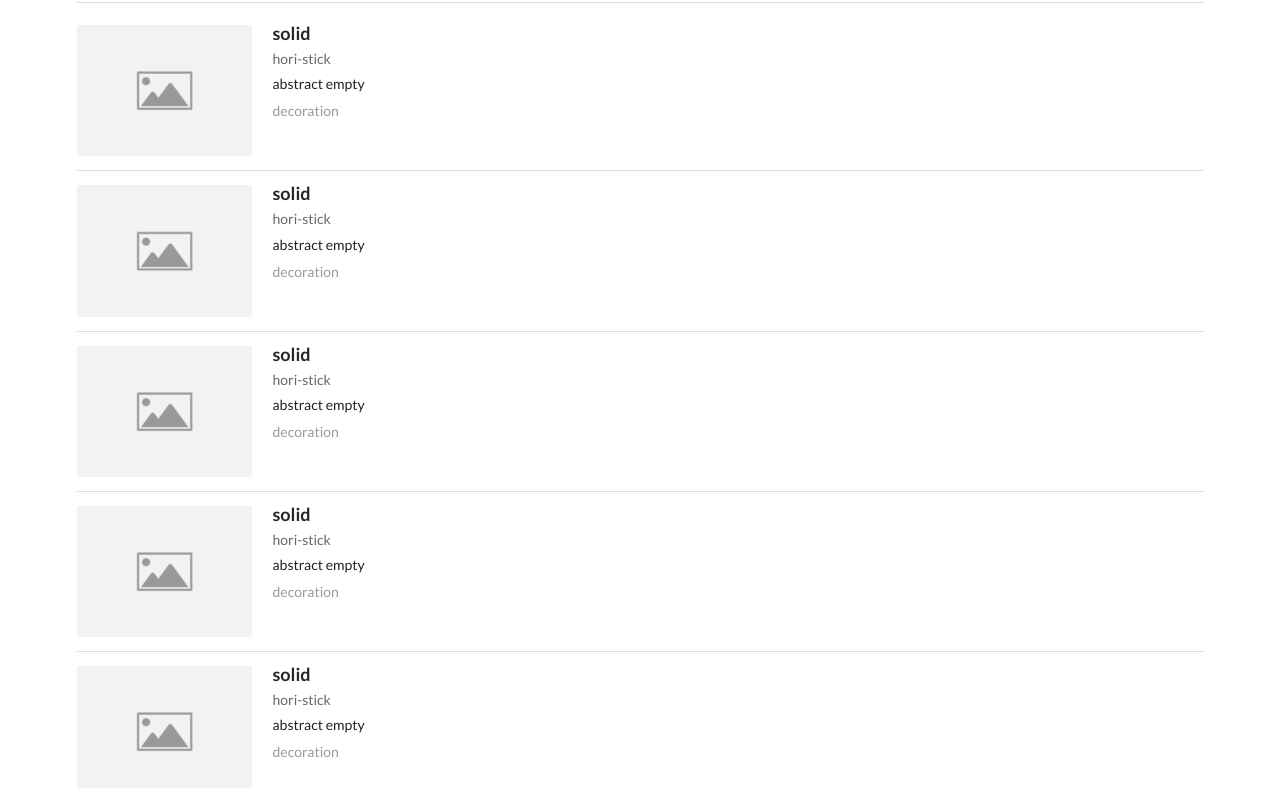
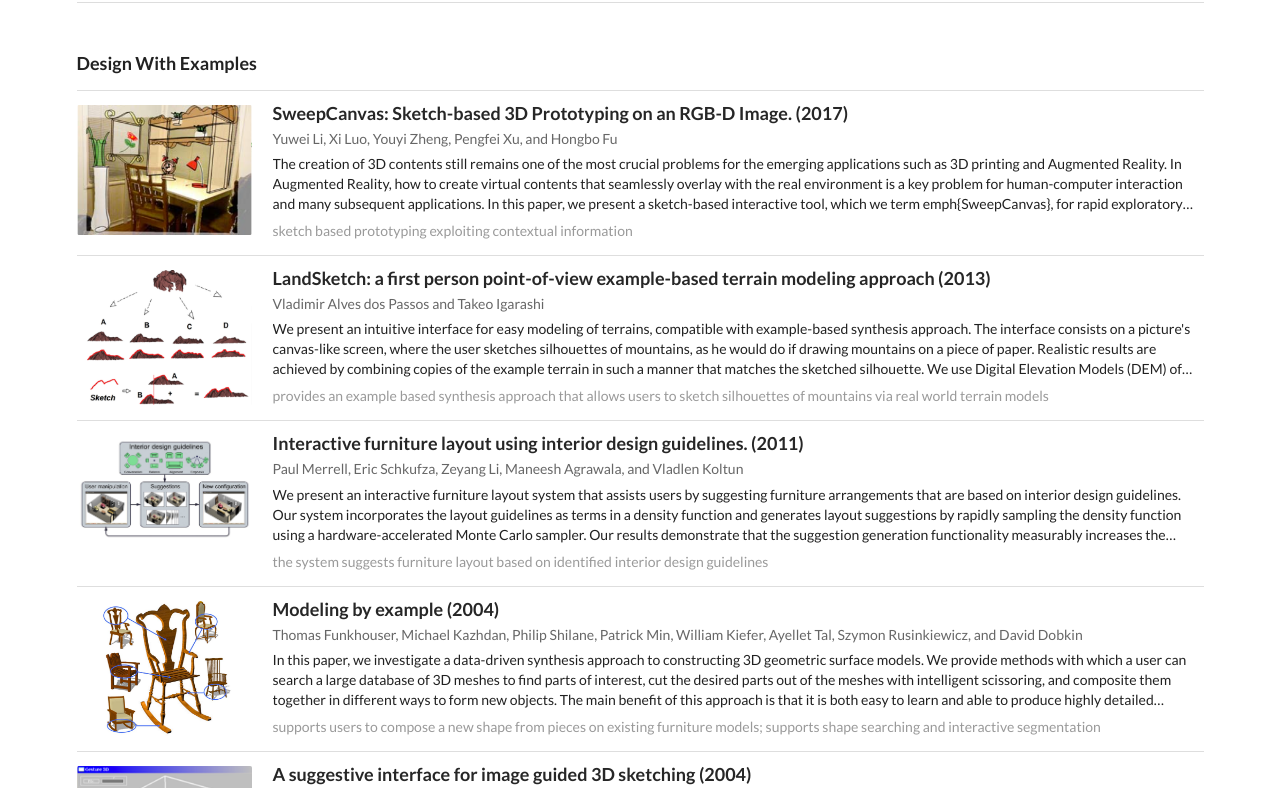
Before and after one commit to hanteng1/Related-Work, a plain HTML site: page index.html in a window 1280 px wide. Shown: the part 108-896 px from the top of the page. Drawn offline with nearby package versions, Linux system fonts and the light colour scheme.

Commit message:
to add more examples

```diff
--- a/examples.json
+++ b/examples.json
@@ -1,19 +1,36 @@
-{"papers" : {
-	"1" : { "title" : "solid", "authors" : "hori-stick", "abstract" : "none", "summary" : "decoration", "image" : "/images/image.png"},
-    "2" : { "title" : "solid", "authors" : "hori-stick", "abstract" : "none", "summary" : "decoration", "image" : "/images/image.png"},
-    "3" : { "title" : "solid", "authors" : "hori-stick", "abstract" : "none", "summary" : "decoration", "image" : "/images/image.png"},
-    "4" : { "title" : "solid", "authors" : "hori-stick", "abstract" : "none", "summary" : "decoration", "image" : "/images/image.png"},
-    "5" : { "title" : "solid", "authors" : "hori-stick", "abstract" : "none", "summary" : "decoration", "image" : "/images/image.png"},
-    "6" : { "title" : "solid", "authors" : "hori-stick", "abstract" : "none", "summary" : "decoration", "image" : "/images/image.png"},
-    "7" : { "title" : "solid", "authors" : "hori-stick", "abstract" : "none", "summary" : "decoration", "image" : "/images/image.png"},
-    "8" : { "title" : "solid", "authors" : "hori-stick", "abstract" : "none", "summary" : "decoration", "image" : "/images/image.png"},
-    "9" : { "title" : "solid", "authors" : "hori-stick", "abstract" : "none", "summary" : "decoration", "image" : "/images/image.png"},
-    "10" : { "title" : "solid", "authors" : "hori-stick", "abstract" : "none", "summary" : "decoration", "image" : "/images/image.png"},
-    "11" : { "title" : "solid", "authors" : "hori-stick", "abstract" : "none", "summary" : "decoration", "image" : "/images/image.png"},
-    "12" : { "title" : "solid", "authors" : "hori-stick", "abstract" : "none", "summary" : "decoration", "image" : "/images/image.png"},
-    "13" : { "title" : "solid", "authors" : "hori-stick", "abstract" : "none", "summary" : "decoration", "image" : "/images/image.png"},
-    "14" : { "title" : "solid", "authors" : "hori-stick", "abstract" : "none", "summary" : "decoration", "image" : "/images/image.png"},
-    "15" : { "title" : "solid", "authors" : "hori-stick", "abstract" : "none", "summary" : "decoration", "image" : "/images/image.png"},
-    "16" : { "title" : "solid", "authors" : "hori-stick", "abstract" : "none", "summary" : "decoration", "image" : "/images/image.png"}
+{"Design With Examples" : {
+	"1" : { "year" : "2004", "title" : "Modeling by example", "authors" : "Thomas Funkhouser, Michael Kazhdan, Philip Shilane, Patrick Min, William Kiefer, Ayellet Tal, Szymon Rusinkiewicz, and David Dobkin", "abstract" : "In this paper, we investigate a data-driven synthesis approach to constructing 3D geometric surface models. We provide methods with which a user can search a large database of 3D meshes to find parts of interest, cut the desired parts out of the meshes with intelligent scissoring, and composite them together in different ways to form new objects. The main benefit of this approach is that it is both easy to learn and able to produce highly detailed geometric models -- the conceptual design for new models comes from the user, while the geometric details come from examples in the database. The focus of the paper is on the main research issues motivated by the proposed approach: (1) interactive segmentation of 3D surfaces, (2) shape-based search to find 3D models with parts matching a query, and (3) composition of parts to form new models. We provide new research contributions on all three topics and incorporate them into a prototype modeling system. Experience with our prototype system indicates that it allows untrained users to create interesting and detailed 3D models.",
+        "summary" : "supports users to compose a new shape from pieces on existing furniture models; supports shape searching and interactive segmentation", "image" : "/images/model_by_example.png"},
+    "2" : {"year" : "2004", "title" : "A suggestive interface for image guided 3D sketching", "authors" : "Steve Tsang, Ravin Balakrishnan, Karan Singh, and Abhishek Ranjan", "abstract" : "We present an image guided pen-based suggestive interface for sketching 3D wireframe models. Rather than starting from a blank canvas, existing 2D images of similar objects serve as a guide to the user. Image based filters enable attraction, smoothing, and resampling of input curves, and allows for their selective application using pinning and gluing techniques. New input strokes also invoke suggestions of relevant geometry that can be used, reducing the need to explicitly draw all parts of the new model. All suggestions appear in-place with the model being built, in the user's focal attention space. A curve matching algorithm seamlessly augments basic suggestions with more complex ones from a database populated with previously used geometry. The interface also incorporates gestural command input, and interaction techniques for camera controls that enable smooth transitions between orthographic and perspective views.",
+        "summary" : "integrates existing 2D image to guide users when sketching 3D models", "image" : "/images/image_guided_sketch.png"},
+    "3" : {"year" : "2013", "title" : "LandSketch: a first person point-of-view example-based terrain modeling approach", "authors" : "Vladimir Alves dos Passos and Takeo Igarashi", "abstract" : "We present an intuitive interface for easy modeling of terrains, compatible with example-based synthesis approach. The interface consists on a picture's canvas-like screen, where the user sketches silhouettes of mountains, as he would do if drawing mountains on a piece of paper. Realistic results are achieved by combining copies of the example terrain in such a manner that matches the sketched silhouette. We use Digital Elevation Models (DEM) of real world terrains as source data, and a weighted sum function to continually combine the heights.",
+        "summary" : "provides an example based synthesis approach that allows users to sketch silhouettes of mountains via real world terrain models", "image" : "/images/landsketch.png"},
+    "4" : {"year" : "2011", "title" : "Interactive furniture layout using interior design guidelines. ", "authors" : "Paul Merrell, Eric Schkufza, Zeyang Li, Maneesh Agrawala, and Vladlen Koltun", "abstract" : "We present an interactive furniture layout system that assists users by suggesting furniture arrangements that are based on interior design guidelines. Our system incorporates the layout guidelines as terms in a density function and generates layout suggestions by rapidly sampling the density function using a hardware-accelerated Monte Carlo sampler. Our results demonstrate that the suggestion generation functionality measurably increases the quality of furniture arrangements produced by participants with no prior training in interior design.",
+        "summary" : "the system suggests furniture layout based on identified interior design guidelines", "image" : "/images/furniture_layout_using_guidelines.png"},
+    "5" : {"year" : "2017", "title" : "SweepCanvas: Sketch-based 3D Prototyping on an RGB-D Image.", "authors" : "Yuwei Li, Xi Luo, Youyi Zheng, Pengfei Xu, and Hongbo Fu", "abstract" : "The creation of 3D contents still remains one of the most crucial problems for the emerging applications such as 3D printing and Augmented Reality. In Augmented Reality, how to create virtual contents that seamlessly overlay with the real environment is a key problem for human-computer interaction and many subsequent applications. In this paper, we present a sketch-based interactive tool, which we term emph{SweepCanvas}, for rapid exploratory 3D modeling on top of an RGB-D image. Our aim is to offer end-users a simple yet efficient way to quickly create 3D models on an image. We develop a novel sketch-based modeling interface, which takes a pair of user strokes as input and instantly generates a curved 3D surface by sweeping one stroke along the other. A key enabler of our system is an optimization procedure that extracts pairs of spatial planes from the context to position and sweep the strokes. We demonstrate the effectiveness and power of our modeling system on various RGB-D data sets and validate the use cases via a pilot study.",
+        "summary" : "sketch based prototyping exploiting contextual information", "image" : "/images/sweepcanvas.png"}
+    },
+
+    "Exploratory Design Tool" : {
+        "1" : {"year" : "2001", "title" : "A suggestive interface for 3D drawing", "authors" : "Takeo Igarashi and John F. Hughes", "abstract" : "This paper introduces a new type of interface for 3D drawings that improves the usability of gestural interfaces and augments typical command-based modeling systems. In our suggestive interface, the user gives hints about a desired operation to the system by highlighting related geometric components in the scene. The system then infers possible operations based on the hints and presents the results of these operations as small thumbnails. The user completes the editing operation simply by clicking on the desired thumbnail. The hinting mechanism lets the user specify geometric relations among graphical components in the scene, and the multiple thumbnail suggestions make it possible to define many operations with relatively few distinct hint patterns. The suggestive interface system is implemented as a set of suggestion engines working in parallel, and is easily extended by adding customized engines. Our prototype 3D drawing system, Chateau, shows that a suggestive interface can effectively support construction of various 3D drawings.",
+            "summary" : "infers possible next operatons based on hints provided by users", "image" : "/images/suggestive_interface.png"},
+        "2" : {"year" : "2012", "title" : "Guided Exploration of Physically Valid Shapes for Furniture Design", "authors" : "Nobuyuki Umetani, Takeo Igarashi, and Niloy J. Mitra", "abstract" : "Geometric modeling and the physical validity of shapes are traditionally considered independently. This makes creating aesthetically pleasing yet physically valid models challenging. We propose an interactive design framework for efficient and intuitive exploration of geometrically and physically valid shapes. During any geometric editing operation, the proposed system continuously visualizes the valid range of the parameter being edited. When one or more constraints are violated after an operation, the system generates multiple suggestions involving both discrete and continuous changes to restore validity. Each suggestion also comes with an editing mode that simultaneously adjusts multiple parameters in a coordinated way to maintain validity. Thus, while the user focuses on the aesthetic aspects of the design, our computational design framework helps to achieve physical realizability by providing active guidance to the user. We demonstrate our framework on plank-based furniture design with nail-joint and frictional constraints. We use our system to design a range of examples, conduct a user study, and also fabricate a physical prototype to test the validity and usefulness of the system.",
+            "summary" : "guided users to explore physically valid shapes suggested by the system", "image" : "/images/guided_furniture.png"},
+        "3" : {"year" : "2018", "title" : "Forte: User-Driven Generative Design", "authors" : "Xiang 'Anthony' Chen, Ye Tao, Guanyun Wang, Runchang Kang, Tovi Grossman, Stelian Coros, and Scott E. Hudson", "abstract" : "Low-cost fabrication machines (e.g., 3D printers) offer the promise of creating custom-designed objects by a range of users. To maximize performance, generative design methods such as topology optimization can automatically optimize properties of a design based on high-level specifications. Though promising, such methods require people to map their design ideas--often unintuitively--to a small number of mathematical input parameters, and the relationship between those parameters and a generated design is often unclear, making it difficult to iterate a design. We present Forte, a sketch-based, real-time interactive tool for people to directly express and iterate on their designs via 2D topology optimization. Users can ask the system to add structures, provide a variation with better performance, or optimize internal material layouts. Users can globally control how much to 'deviate' from the initial sketch, or perform local suggestive editing, which interactively prompts the system to update based on the new information. Design sessions with 10 participants demonstrate that Forte empowers designers to create and explore a range of optimized designs with custom forms and styles.",
+            "summary" : "users explore optimizated topology of 3D objects by sketching their intentions", "image" : "/images/forte.png"},
+        "4" : {"year" : "2017", "title" : "DreamSketch: Early Stage 3D Design Explorations with Sketching and Generative Design", "authors" : "Rubaiat Habib Kazi, Tovi Grossman, Hyunmin Cheong, Ali Hashemi, and George Fitzmaurice", "abstract" : "We present DreamSketch, a novel 3D design interface that combines the free-form and expressive qualities of sketching with the computational power of generative design algorithms. In DreamSketch, a user coarsely defines the problem by sketching the design context. Then, a generative design algorithm produces multiple solutions that are augmented as 3D objects in the sketched context. The user can interact with the scene to navigate through the generated solutions. The combination of sketching and generative algorithms enables designers to explore multiple ideas and make better informed design decisions during the early stages of design. Design study sessions with designers and mechanical engineers demonstrate the expressive nature and creative possibilities of DreamSketch.",
+            "summary" : "allows users to express ideas by sketching, and select sysnthesized design solutions computationally resulted from topology optimization", "image" : "/images/dreamsketch.png"}
+    },
+
+
+    "Substainable Design": {
+        "16" : {"year" : "1101", "title" : "solid", "authors" : "hori-stick", "abstract" : "none", "summary" : "decoration", "image" : "/images/image.png"}
+    },
+
+
+    "Other Interactive 3D Modelling" : {
+
+        "1" : {"year" : "2006", "title" : "SESAME: towards better 3D conceptual design systems", "authors" : "Ji-Young Oh, Wolfgang Stuerzlinger, and John Danahy", "abstract" : "Conceptual design dominates the early stages of most creative design processes. During these stages, the designer makes important decisions about the parameters of a model that are aimed at satisfying a set of design criteria. To do this, the designer produces many sketches of various possible solutions. Meanwhile, computer-aided design (CAD) systems are becoming the dominant visual medium used in design practice. However, these tools evolved as documentation production tools and do not support conceptual thinking. This paper presents a list of guidelines for computer support for conceptual design activities on 3D scenes and presents SESAME (Sketch, Extrude, Sculpt, and Manipulate Easily), a system based on these guidelines. Finally, we present a user study comparing SESAME with a conventional CAD package to demonstrate the effectiveness of SESAME.",
+            "summary" : "facilitates efficient 2D skeching and 3D manipulation to support early conceptual design process", "image" : "/images/sesame.png"}
     }
 }
--- a/index.html
+++ b/index.html
@@ -37,6 +37,21 @@
     		.ui.table {
       			table-layout: fixed;
     		}
+
+    		.defaultP {
+    			overflow: hidden;
+  				white-space: nowrap;
+  				text-overflow: ellipsis;
+  				max-width: 1000px;
+    		}
+
+    		.activeP {
+    			overflow: hidden;
+  				display: -webkit-box;
+  				-webkit-line-clamp: 3;
+  				-webkit-box-orient: vertical;
+    		}
+
   		</style>
 
 
@@ -46,7 +61,7 @@
 
 		<div class="ui container">
 
-			<h1>Theming Examples</h1>
+			<h1>Related Work (in progress)</h1>
 
 			<div class="ui divider"></div>
 
--- a/js/fetchData.js
+++ b/js/fetchData.js
@@ -2,33 +2,65 @@
 
 function fetchData(){
 
-
-
+	var paperList = [];
 
 	//read raw data from json
 	$.getJSON( "examples.json", function( data ) {
   		$.each( data, function( key, val ) {
-    		if(key == "papers") {
-    			var papers = val;
-    			$.each(papers, function(paperkey, paperval) {
-    				//console.log(paperval);
 
-    				var image = paperval.image;
-    				var title = paperval.title;
-    				var authors = paperval.authors;
-    				var summary = paperval.summary;
+			var papers = val;
+			paperList = [];
+			$.each(papers, function(paperkey, paperval) {
+				//console.log(paperval);
+				paperList.push(paperval);
 
-    				addExample(image, title, authors, summary);
+			});
 
-    			});
-    		}
+			//order the list by year
+			paperList.sort(function(a, b){ return b.year - a.year;});
+
+			//console.log(paperList);
+
+			//add section title
+			addSectionTitle(key);
+
+			for(var i = 0; i < paperList.length; i ++) {
+				var paper  = paperList[i];
+				var image = paper.image;
+				var title = paper.title;
+				var authors = paper.authors;
+				var abstract = paper.abstract;
+				var summary = paper.summary;
+				var year = paper.year;
+				addExample(image, title, year, authors, abstract, summary);
+			}
+
   		});
  	});
 
 }
 
 
-function addExample(imageStr, titleStr, authorsStr, summaryStr) {
+function addSectionTitle(titleStr) {
+	var container = document.getElementById("example-container");
+
+	var divider = document.createElement("div");
+	divider.className = "ui";
+	divider.classList.add("hidden");
+	divider.classList.add("divider");
+
+	var title = document.createElement("h3");
+	title.className = "ui";
+	title.classList.add("header");
+	title.innerHTML = titleStr;
+
+	container.appendChild(divider);
+	container.appendChild(title);
+
+}
+
+
+function addExample(imageStr, titleStr, yearStr, authorsStr, abstractStr, summaryStr) {
 
 	var container = document.getElementById("example-container");
 
@@ -51,7 +83,7 @@ function addExample(imageStr, titleStr, authorsStr, summaryStr) {
 	example.appendChild(contentDiv);
 	var header = document.createElement("a");
 	header.className = "header";
-	header.innerHTML = titleStr;  //`${this.category}`
+	header.innerHTML = titleStr + " (" + yearStr + ")";  //`${this.category}`
 	contentDiv.appendChild(header);
 	var author = document.createElement("div");
 	author.className = "meta";
@@ -62,7 +94,8 @@ function addExample(imageStr, titleStr, authorsStr, summaryStr) {
 	var abstract = document.createElement("div");
 	abstract.className = "description";
 	var meta_abstract = document.createElement("p");
-	meta_abstract.innerHTML = "abstract empty";
+	meta_abstract.className = "activeP";
+	meta_abstract.innerHTML = abstractStr;
 	abstract.appendChild(meta_abstract);
 	contentDiv.appendChild(abstract);
 	var summary = document.createElement("div");
```
Also changed, not shown: images/dreamsketch.png (added), images/forte.png (added), images/furniture_layout_using_guidelines.png (added), images/guided_furniture.png (added), images/image_guided_sketch.png (added), images/landsketch.png (added), images/model_by_example.png (added), images/patching_physical_object.png (added), images/sesame.png (added), images/suggestive_interface.png (added), images/sweepcanvas.png (added).
